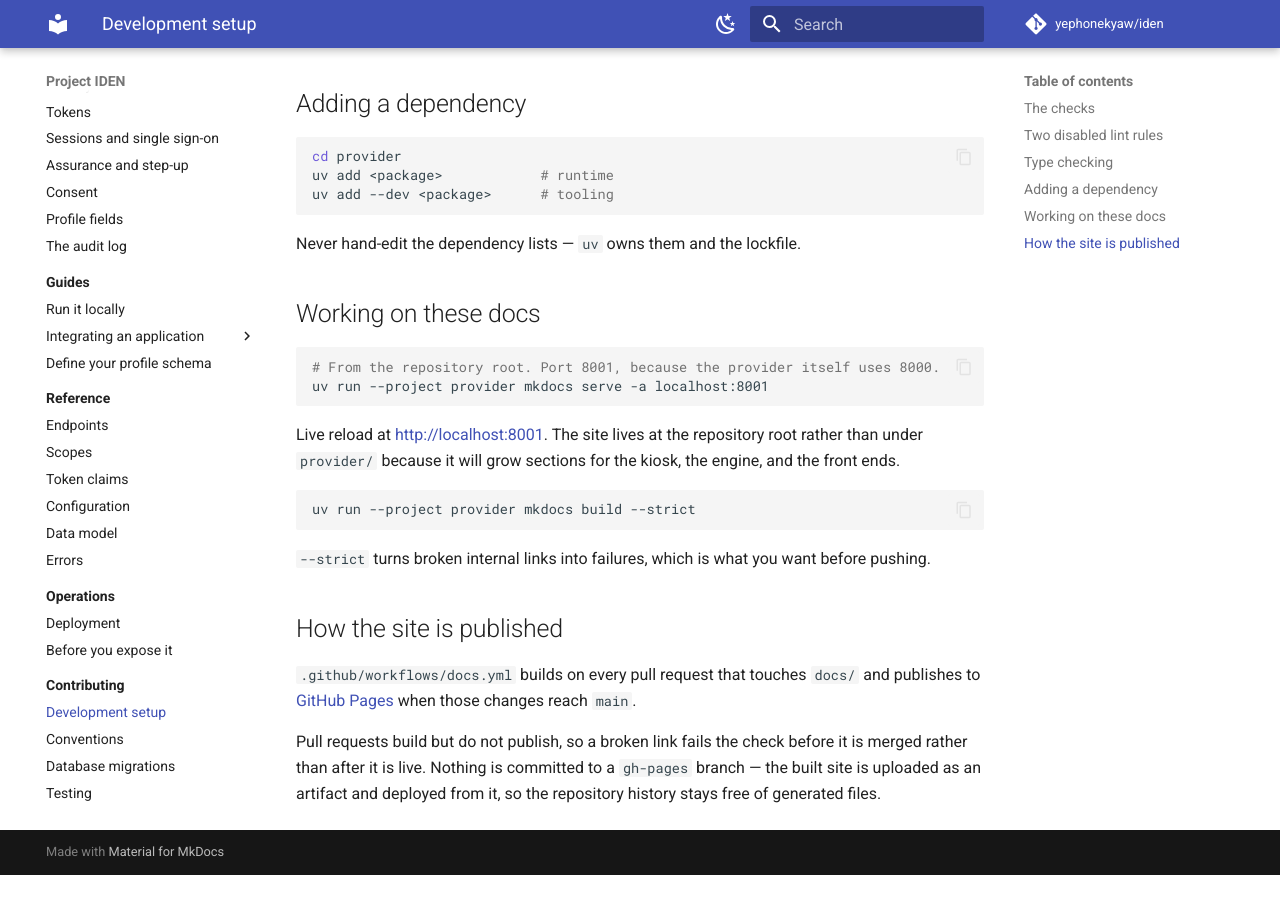
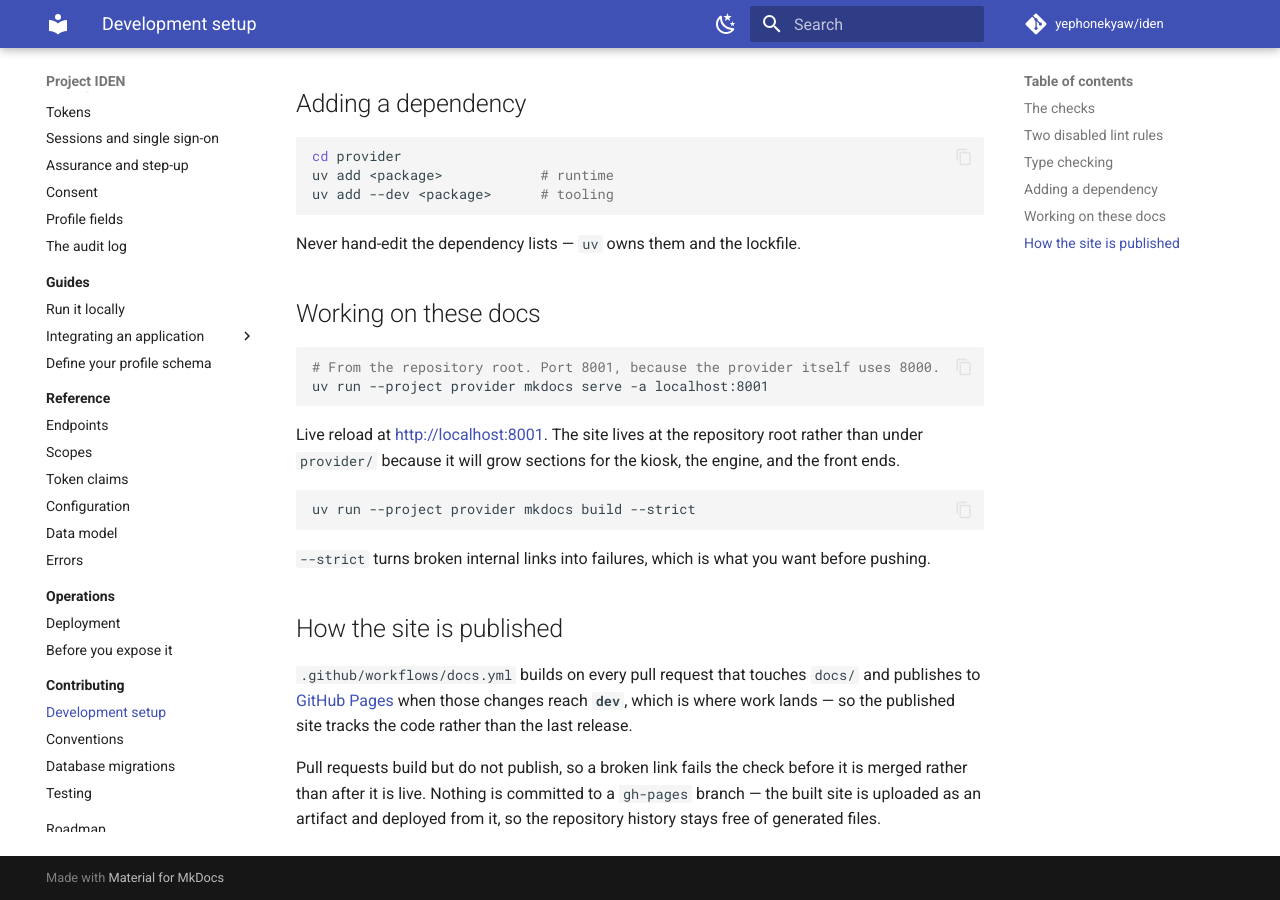
Before and after one commit to yephonekyaw/iden, an MkDocs documentation site: the page built from docs/contributing/development.md, in a window 1280 px wide and 900 px high, scrolled down 1176 px. Built offline with MkDocs 1.6.1 and Material for MkDocs 9.7.7, drawn with Linux system fonts in a browser that asks for light colours; comment, search, counter and statistics services are not loaded; before the commit the page ends 2051 px from its top, so only the background shows below that.

Commit message:
docs: publish from dev, and stop editors flagging mkdocs.yml
Two things.

The site now publishes from `dev` rather than `main`, so it tracks where work
actually lands. edit_uri and the two links into PLAN.md follow the same branch,
or the edit button would open a file that does not match what is on the page.

The `!!python/name:` tag in mkdocs.yml is resolved by MkDocs' own YAML loader,
not by a plain parser, so an editor reports it as an unresolved tag while
`mkdocs build --strict` is perfectly happy. Adds the Material schema comment
that the YAML language server reads, and commits .vscode/settings.json listing
the tags explicitly -- the same reason check-yaml already skips this file.

That needed .gitignore to ignore .vscode/* rather than .vscode/: git never
descends into an ignored directory, so negating a file inside one has no
effect. The first attempt at this did exactly that and silently kept the file
untracked.

```diff
--- a/docs/contributing/development.md
+++ b/docs/contributing/development.md
@@ -74,7 +74,8 @@ uv run --project provider mkdocs build --strict
 ## How the site is published
 
 `.github/workflows/docs.yml` builds on every pull request that touches `docs/` and publishes to
-[GitHub Pages](https://yephonekyaw.github.io/iden/) when those changes reach `main`.
+[GitHub Pages](https://yephonekyaw.github.io/iden/) when those changes reach **`dev`**, which is
+where work lands — so the published site tracks the code rather than the last release.
 
 Pull requests build but do not publish, so a broken link fails the check before it is merged rather
 than after it is live. Nothing is committed to a `gh-pages` branch — the built site is uploaded as an
--- a/mkdocs.yml
+++ b/mkdocs.yml
@@ -1,3 +1,10 @@
+# yaml-language-server: $schema=https://squidfunk.github.io/mkdocs-material/schema.json
+#
+# The `!!python/name:` tag below is resolved by MkDocs' own YAML loader, not by a
+# plain parser. An editor will report it as an unresolved tag unless it is told
+# otherwise — the schema line above does that, and .vscode/settings.json lists
+# the tags explicitly for the VS Code YAML extension.
+
 site_name: Project IDEN
 site_description: >-
   A self-hosted identity and access control provider. One organization, one
@@ -5,7 +12,7 @@ site_description: >-
 site_url: https://yephonekyaw.github.io/iden/
 repo_url: https://github.com/yephonekyaw/iden
 repo_name: yephonekyaw/iden
-edit_uri: edit/main/docs/
+edit_uri: edit/dev/docs/
 
 # The site covers the whole repository, not just the provider: the kiosk, the
 # engine and the front ends get their own sections as they are built.
```
Also changed, not shown: docs/contributing/index.md (+1 -1 lines), docs/roadmap.md (+1 -1 lines), 2 other files.
